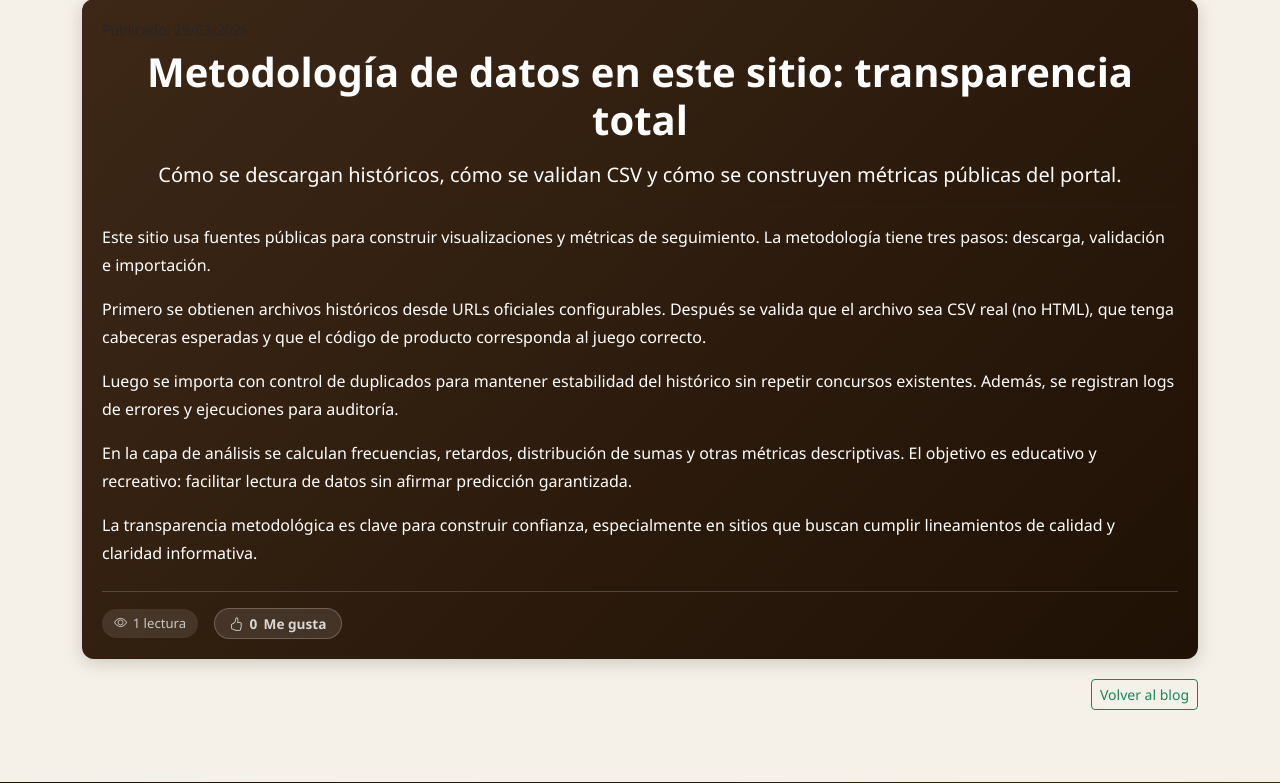
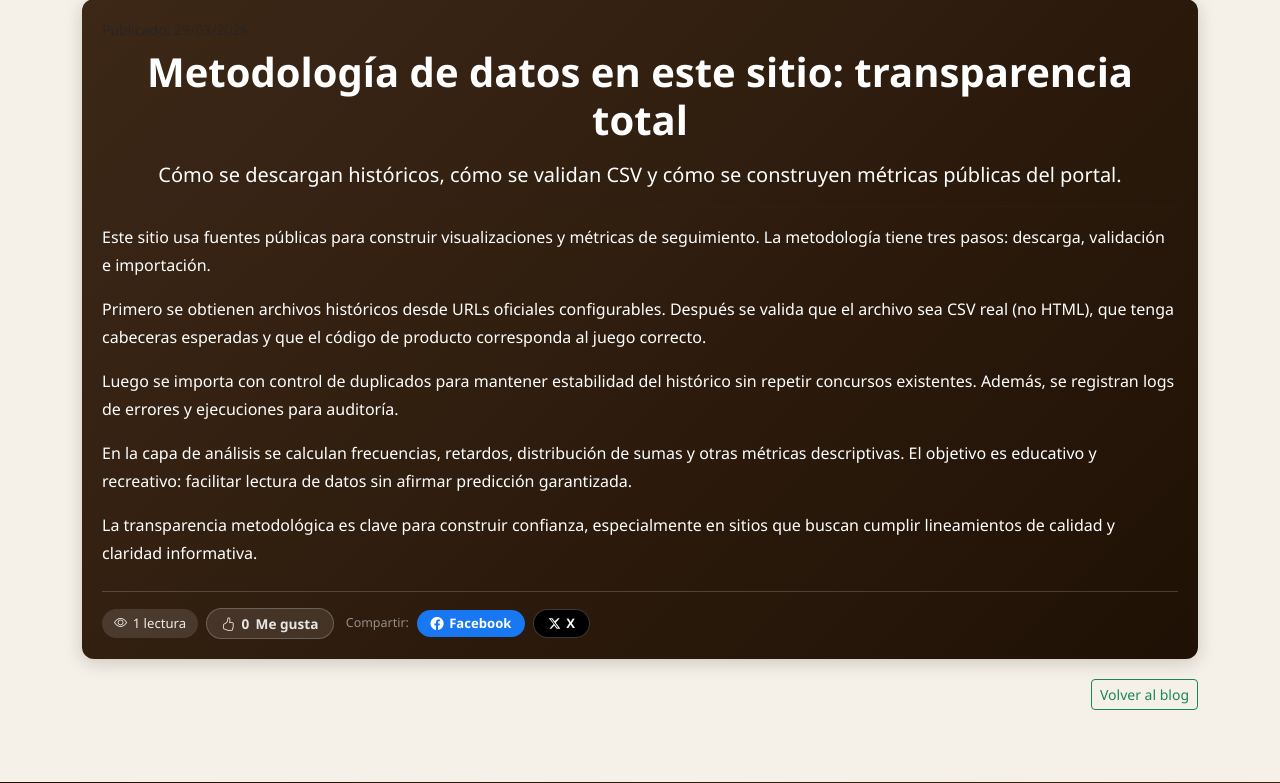
Before and after one commit to msalgadog/melatechocolate, a PHP site: page /blog/metodologia-de-datos-en-mellatron in a window 1280 px wide. Shown: the part 86-869 px from the top of the page. Run offline with PHP 8.4, Linux system fonts and the light colour scheme; data that the repository does not hold is empty; some libraries are stand-ins or nearby versions.

Commit message:
feat(blog): texto lecturas en blanco, botones compartir FB y X

```diff
--- a/blog-articulo.php
+++ b/blog-articulo.php
@@ -160,7 +160,13 @@ include __DIR__ . '/includes/header.php';
             </div>
 
             <!-- Estadísticas del artículo -->
-            <div class="blog-article-stats d-flex align-items-center gap-3 mt-4 pt-3 border-top border-secondary border-opacity-25 flex-wrap">
+            <?php
+            $shareUrl   = htmlspecialchars($page_canonical);
+            $shareTitle = htmlspecialchars(rawurlencode((string)$post['title']));
+            $fbShare    = 'https://www.facebook.com/sharer/sharer.php?u=' . rawurlencode($page_canonical);
+            $xShare     = 'https://x.com/intent/tweet?url=' . rawurlencode($page_canonical) . '&text=' . rawurlencode((string)$post['title']);
+            ?>
+            <div class="blog-article-stats d-flex align-items-center gap-2 mt-4 pt-3 flex-wrap">
                 <span class="blog-stat-badge">
                     <i class="bi bi-eye"></i> <?= number_format((int)$post['views']) ?> <?= (int)$post['views'] === 1 ? 'lectura' : 'lecturas' ?>
                 </span>
@@ -170,8 +176,21 @@ include __DIR__ . '/includes/header.php';
                         data-liked="<?= $isLiked ? '1' : '0' ?>">
                     <i class="bi <?= $isLiked ? 'bi-hand-thumbs-up-fill' : 'bi-hand-thumbs-up' ?>"></i>
                     <span id="like-count"><?= number_format((int)$post['likes']) ?></span>
-                    <?= (int)$post['likes'] === 1 ? 'Me gusta' : 'Me gusta' ?>
+                    Me gusta
                 </button>
+                <span class="blog-share-sep">Compartir:</span>
+                <a href="<?= $fbShare ?>"
+                   target="_blank" rel="noopener noreferrer"
+                   class="blog-share-btn blog-share-fb"
+                   title="Compartir en Facebook">
+                    <i class="bi bi-facebook"></i> Facebook
+                </a>
+                <a href="<?= $xShare ?>"
+                   target="_blank" rel="noopener noreferrer"
+                   class="blog-share-btn blog-share-x"
+                   title="Compartir en X">
+                    <svg class="blog-share-x-icon" viewBox="0 0 24 24" aria-hidden="true"><path d="M18.244 2.25h3.308l-7.227 8.26 8.502 11.24H16.17l-4.714-6.231-5.401 6.231H2.744l7.73-8.835L1.254 2.25H8.08l4.253 5.622 5.91-5.622Zm-1.161 17.52h1.833L7.084 4.126H5.117z"/></svg> X
+                </a>
             </div>
         </article>
 
--- a/public/css/style.css
+++ b/public/css/style.css
@@ -656,15 +656,15 @@ footer .footer-title { color: var(--ml-dorado); font-weight: 700; }
 
 /* ---- Blog: estadísticas en artículo ---- */
 .blog-article-stats {
-    border-top-color: rgba(255,255,255,.18) !important;
+    border-top: 1px solid rgba(255,255,255,.18);
 }
 .blog-stat-badge {
     display: inline-flex;
     align-items: center;
     gap: .35rem;
     font-size: .82rem;
-    color: rgba(255,255,255,.72);
-    background: rgba(255,255,255,.10);
+    color: rgba(255,255,255,.90);
+    background: rgba(255,255,255,.12);
     border-radius: 999px;
     padding: .3rem .75rem;
 }
@@ -675,7 +675,7 @@ footer .footer-title { color: var(--ml-dorado); font-weight: 700; }
     gap: .4rem;
     font-size: .85rem;
     font-weight: 600;
-    color: rgba(255,255,255,.80);
+    color: rgba(255,255,255,.88);
     background: rgba(255,255,255,.10);
     border: 1px solid rgba(255,255,255,.22);
     border-radius: 999px;
@@ -701,6 +701,43 @@ footer .footer-title { color: var(--ml-dorado); font-weight: 700; }
     transform: none;
 }
 
+/* Compartir */
+.blog-share-sep {
+    font-size: .78rem;
+    color: rgba(255,255,255,.50);
+    margin-left: .25rem;
+}
+.blog-share-btn {
+    display: inline-flex;
+    align-items: center;
+    gap: .35rem;
+    font-size: .82rem;
+    font-weight: 600;
+    border-radius: 999px;
+    padding: .3rem .85rem;
+    text-decoration: none;
+    transition: opacity .2s, transform .15s;
+    line-height: 1.4;
+}
+.blog-share-btn:hover { opacity: .85; transform: scale(1.05); }
+.blog-share-fb {
+    background: #1877F2;
+    color: #fff;
+}
+.blog-share-fb:hover { color: #fff; }
+.blog-share-x {
+    background: #000;
+    color: #fff;
+    border: 1px solid rgba(255,255,255,.22);
+}
+.blog-share-x:hover { color: #fff; }
+.blog-share-x-icon {
+    width: 13px;
+    height: 13px;
+    fill: #fff;
+    flex-shrink: 0;
+}
+
 /* ---- Blog cards: meta stats (vistas/likes) ---- */
 .blog-card-meta .bi-eye,
 .blog-card-meta .bi-hand-thumbs-up {
```
